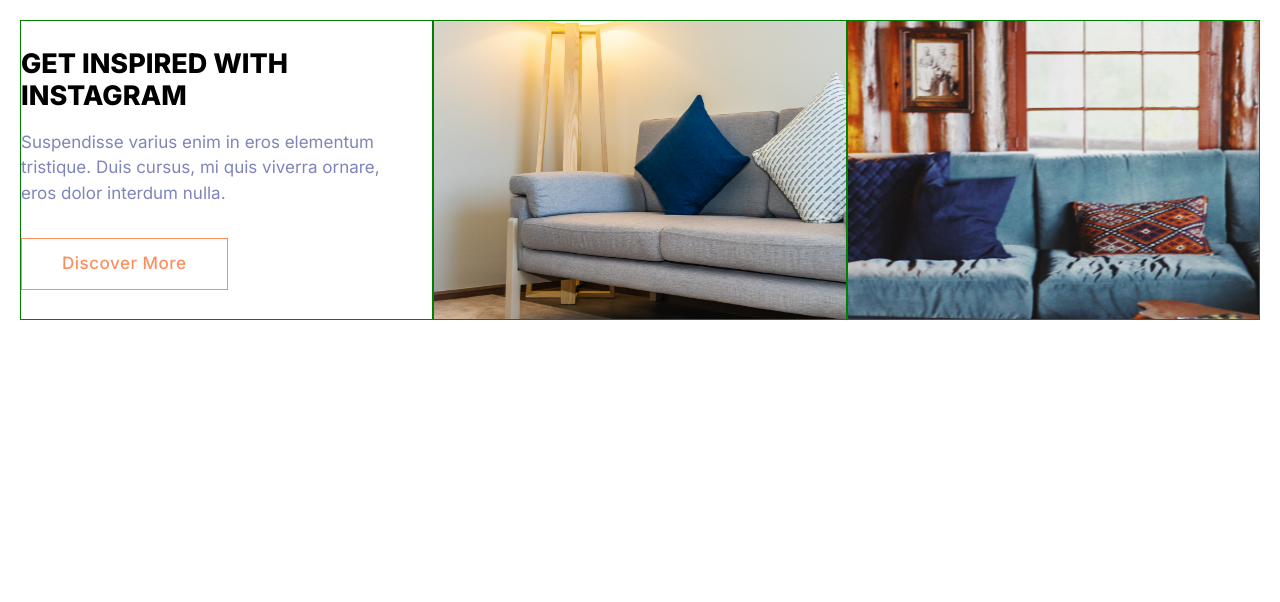
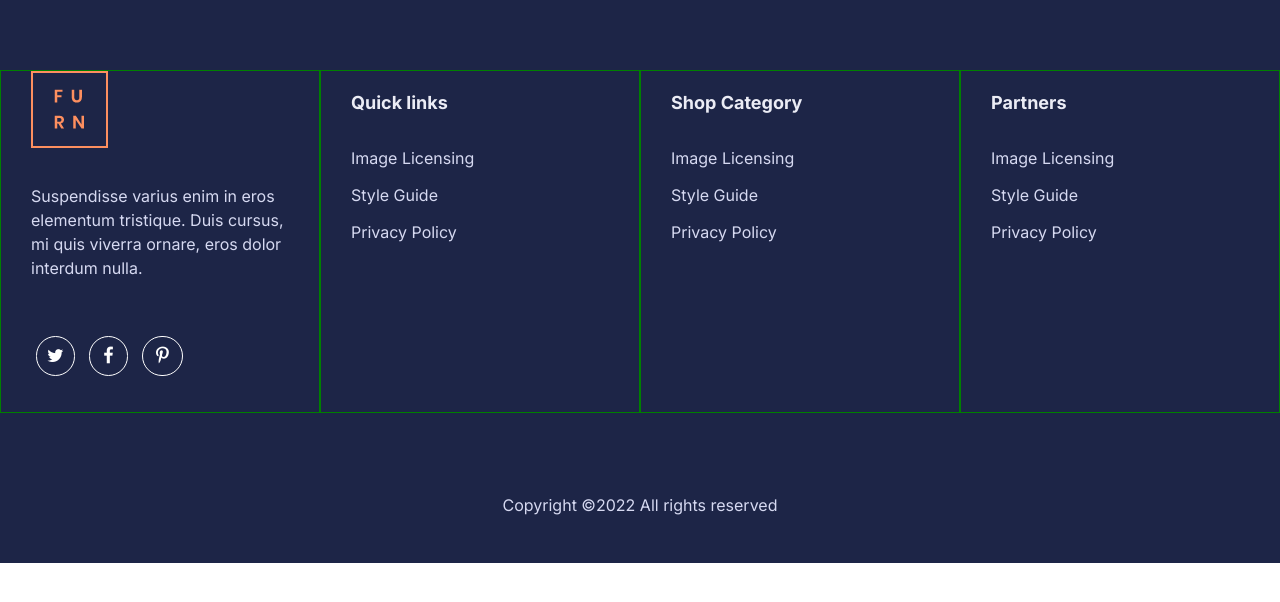
Before and after one commit to Redot2468/FURN-page, a plain HTML site: page index.html in a window 1280 px wide. Drawn offline with Linux system fonts and the light colour scheme.

Commit message:
built the footer

```diff
--- a/css/style.css
+++ b/css/style.css
@@ -14,6 +14,7 @@
   --color-black: black;
   --color-white: #fff;
   --color-price: #811600;
+  --color-footer: #1d2547;
 }
 
 html {
@@ -22,7 +23,7 @@ html {
 
 body {
   font-family: "Inter", sans-serif;
-  font-size: 1.7rem;
+  font-size: 1.6rem;
   color: var(--color-body-primary);
   line-height: 1.5;
 }
@@ -438,3 +439,95 @@ h3 {
     padding-right: 3rem;
   }
 }
+
+/* footer section */
+footer {
+  background: var(--color-footer);
+  padding: 7rem 0 3rem;
+}
+
+.footer__block {
+  row-gap: 1.5rem;
+  max-width: 1500px;
+  margin: auto;
+}
+
+/* footer address */
+
+.logo__section {
+  padding: 0rem 3rem 2rem;
+}
+
+.footer__address {
+  margin-top: 3rem;
+  color: #d6d9f1;
+}
+
+.medias {
+  padding-left: 0;
+  padding-top: 4rem;
+}
+
+.medias li {
+  list-style-type: none;
+  display: inline;
+  margin: 0.5rem;
+}
+
+.medias i {
+  font-size: 18px;
+  color: white;
+  border: 1px solid white;
+  padding: 1rem;
+  border-radius: 100px;
+  transition: background 0.2s, border 0.2s;
+}
+
+.medias i:hover {
+  background: var(--color-primary);
+  border: none;
+}
+
+.medias i.fa-facebook-f,
+.medias i.fa-pinterest-p {
+  padding: 1rem 1.3rem;
+}
+
+/* footer links */
+
+.list__section {
+  padding-left: 3rem;
+}
+
+.list__section p {
+  color: #ebecf5;
+  font-weight: 550;
+  font-size: 1.8rem;
+}
+
+.list {
+  padding-left: 0;
+  margin-top: 3rem;
+}
+
+.list li {
+  list-style: none;
+  margin-bottom: 1.3rem;
+}
+
+.list a {
+  text-decoration: none;
+  color: #d6d9f1;
+}
+
+.copyright {
+  text-align: center;
+  margin-top: 6rem;
+  color: #d6d9f1;
+}
+
+@media screen and (min-width: 600px) {
+  .copyright {
+    margin-top: 8rem;
+  }
+}
--- a/index.html
+++ b/index.html
@@ -5,10 +5,10 @@
     <meta http-equiv="X-UA-Compatible" content="IE=edge" />
     <meta name="viewport" content="width=device-width, initial-scale=1.0" />
     <title>Document</title>
-    <script
-      src="https://kit.fontawesome.com/bbec75341f.js"
-      crossorigin="anonymous"
-    ></script>
+    <link
+      rel="stylesheet"
+      href="https://cdnjs.cloudflare.com/ajax/libs/font-awesome/4.7.0/css/font-awesome.min.css"
+    />
 
     <link rel="preconnect" href="https://fonts.googleapis.com" />
     <link rel="preconnect" href="https://fonts.gstatic.com" crossorigin />
@@ -22,28 +22,58 @@
     <link rel="stylesheet" href="./css/hover.css" />
   </head>
   <body>
-    <div class="insta__block grid grid__1x2 grid__1x3">
-      <div class="inspired">
-        <i class="fa-brands fa-instagram"></i>
-        <h3 class="inspired__heading">GET INSPIRED WITH INSTAGRAM</h3>
-        <p>
-          Suspendisse varius enim in eros elementum tristique. Duis cursus, mi
-          quis viverra ornare, eros dolor interdum nulla.
-        </p>
-        <button class="btn btn__secondary">Discover More</button>
+    <footer>
+      <div class="footer__block grid grid__1x2 grid__1x3">
+        <section class="logo__section">
+          <img src="./images/logo.webp" alt="logo" class="footer__logo" />
+          <p class="footer__address">
+            Suspendisse varius enim in eros elementum tristique. Duis cursus, mi
+            quis viverra ornare, eros dolor interdum nulla.
+          </p>
+          <ul class="medias">
+            <li>
+              <a href="www.twitter.com"><i class="fa fa-twitter"></i></i></a>
+            </li>
+            <li>
+              <a href="www.facebook.com"><i class="fa fa-facebook-f"></i></a>
+            </li>
+            <li>
+              <a href="www.pinterest.com"
+                ><i class="fa fa-pinterest-p"></i>
+              </a>
+            </li>
+          </ul>
+        </section>
+
+        <section class="list__section">
+          <p>Quick links</p>
+          <ul class="list">
+            <li><a href="">Image Licensing</a></li>
+            <li><a href="">Style Guide</a></li>
+            <li><a href="">Privacy Policy</a></li>
+          </ul>
+        </section>
+
+        <section class="list__section">
+          <p>Shop Category</p>
+          <ul class="list">
+            <li><a href="">Image Licensing</a></li>
+            <li><a href="">Style Guide</a></li>
+            <li><a href="">Privacy Policy</a></li>
+          </ul>
+        </section>
+
+        <section class="list__section">
+          <p>Partners</p>
+          <ul class="list">
+            <li><a href="">Image Licensing</a></li>
+            <li><a href="">Style Guide</a></li>
+            <li><a href="">Privacy Policy</a></li>
+          </ul>
+        </section>
       </div>
 
-      <div class="insta__section">
-        <div class="insta__hover">
-          <i class="fa-brands fa-instagram"></i>
-        </div>
-      </div>
-
-      <div class="insta__section2">
-        <div class="insta__hover">
-          <i class="fa-brands fa-instagram"></i>
-        </div>
-      </div>
-    </div>
+      <p class="copyright">Copyright &copy;2022 All rights reserved</p>
+    </footer>
   </body>
 </html>
```
Also changed, not shown: components/footer.html (added, +53 -0 lines).
